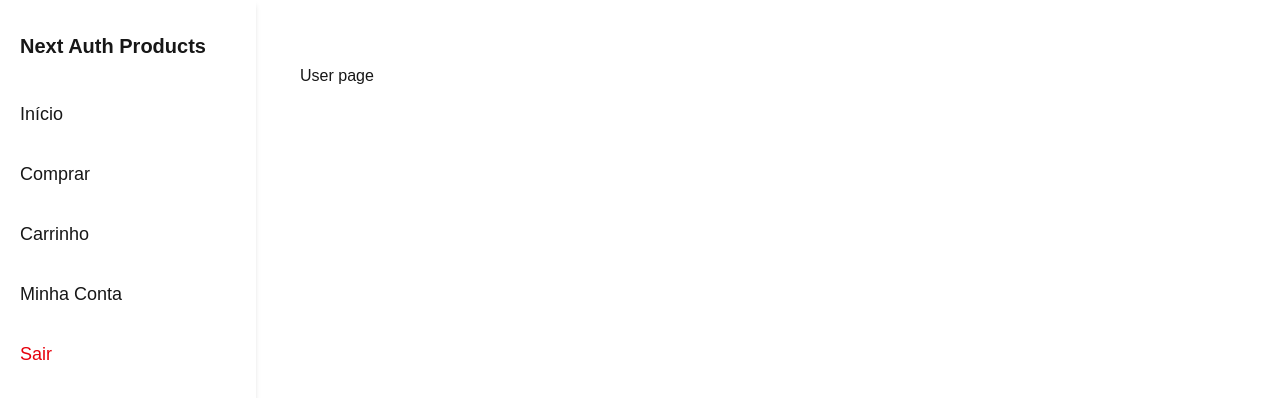
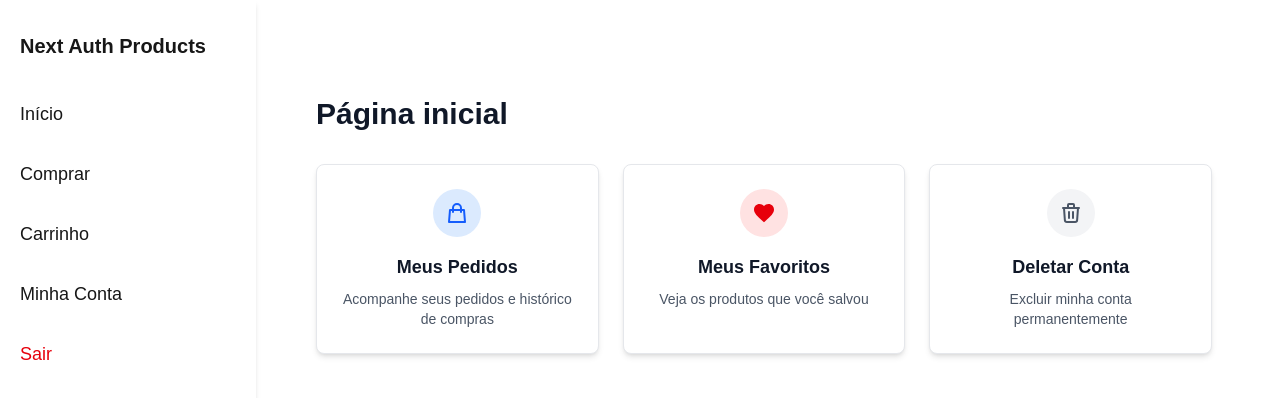
Before and after one commit to oiviana/next-auth-products, a Next.js app in the folder apps/web/: page /user in a window 1280 px wide. Shown: the top 398 px of the page. Built offline with nearby package versions, Linux system fonts and the light colour scheme; no server answers.

Commit message:
feat: user homepage

```diff
--- a/apps/web/src/app/user/page.tsx
+++ b/apps/web/src/app/user/page.tsx
@@ -1,11 +1,59 @@
 import UserLayout from "@/components/common/UserLayout";
-import UserMenu from "@/components/user/menu/UserMenu";
+import Link from "next/link";
 
 export default function UserPage() {
     return (
         <UserLayout>
-            <h3>User page</h3>
+            <div className="container mx-auto px-4 py-8">
+                <h1 className="text-3xl font-bold text-gray-900 mb-8">Página inicial</h1>
+
+                <div className="grid grid-cols-1 md:grid-cols-2 lg:grid-cols-3 gap-6 max-w-4xl">
+                    <Link
+                        href="/user/orders"
+                        className="bg-white p-6 rounded-lg shadow-md border border-gray-200 hover:shadow-lg transition-shadow group"
+                    >
+                        <div className="text-center">
+                            <div className="mx-auto flex items-center justify-center h-12 w-12 rounded-full bg-blue-100 group-hover:bg-blue-200 transition-colors mb-4">
+                                <svg className="h-6 w-6 text-blue-600" fill="none" stroke="currentColor" viewBox="0 0 24 24">
+                                    <path strokeLinecap="round" strokeLinejoin="round" strokeWidth={2} d="M16 11V7a4 4 0 00-8 0v4M5 9h14l1 12H4L5 9z" />
+                                </svg>
+                            </div>
+                            <h3 className="text-lg font-semibold text-gray-900 mb-2">Meus Pedidos</h3>
+                            <p className="text-gray-600 text-sm">Acompanhe seus pedidos e histórico de compras</p>
+                        </div>
+                    </Link>
+
+                    <Link
+                        href="/user/favorites"
+                        className="bg-white p-6 rounded-lg shadow-md border border-gray-200 hover:shadow-lg transition-shadow group"
+                    >
+                        <div className="text-center">
+                            <div className="mx-auto flex items-center justify-center h-12 w-12 rounded-full bg-red-100 group-hover:bg-red-200 transition-colors mb-4">
+                                <svg className="h-6 w-6 text-red-600" fill="currentColor" viewBox="0 0 24 24">
+                                    <path d="M12 21.35l-1.45-1.32C5.4 15.36 2 12.28 2 8.5 2 5.42 4.42 3 7.5 3c1.74 0 3.41.81 4.5 2.09C13.09 3.81 14.76 3 16.5 3 19.58 3 22 5.42 22 8.5c0 3.78-3.4 6.86-8.55 11.54L12 21.35z" />
+                                </svg>
+                            </div>
+                            <h3 className="text-lg font-semibold text-gray-900 mb-2">Meus Favoritos</h3>
+                            <p className="text-gray-600 text-sm">Veja os produtos que você salvou</p>
+                        </div>
+                    </Link>
+
+                    <Link
+                        href="/user/delete-account"
+                        className="bg-white p-6 rounded-lg shadow-md border border-gray-200 hover:shadow-lg transition-shadow group"
+                    >
+                        <div className="text-center">
+                            <div className="mx-auto flex items-center justify-center h-12 w-12 rounded-full bg-gray-100 group-hover:bg-gray-200 transition-colors mb-4">
+                                <svg className="h-6 w-6 text-gray-600" fill="none" stroke="currentColor" viewBox="0 0 24 24">
+                                    <path strokeLinecap="round" strokeLinejoin="round" strokeWidth={2} d="M19 7l-.867 12.142A2 2 0 0116.138 21H7.862a2 2 0 01-1.995-1.858L5 7m5 4v6m4-6v6m1-10V4a1 1 0 00-1-1h-4a1 1 0 00-1 1v3M4 7h16" />
+                                </svg>
+                            </div>
+                            <h3 className="text-lg font-semibold text-gray-900 mb-2">Deletar Conta</h3>
+                            <p className="text-gray-600 text-sm">Excluir minha conta permanentemente</p>
+                        </div>
+                    </Link>
+                </div>
+            </div>
         </UserLayout>
-
-    )
+    );
 }
```
